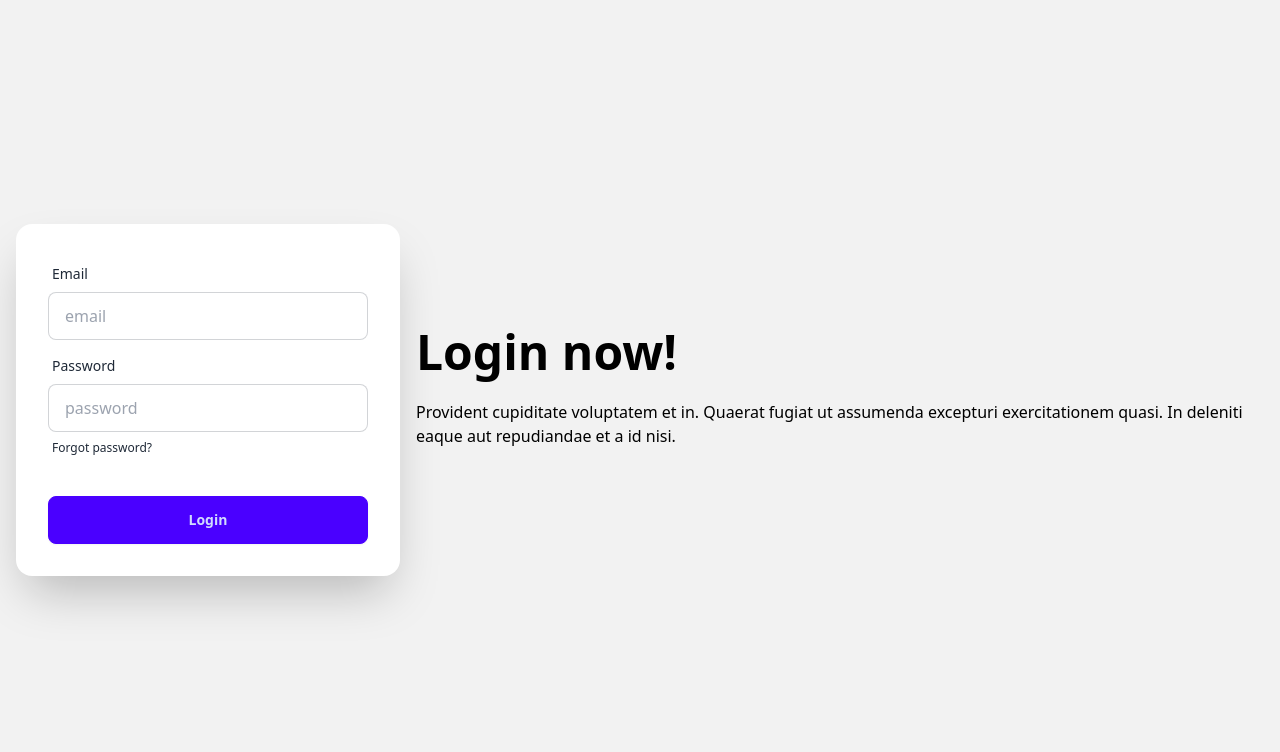
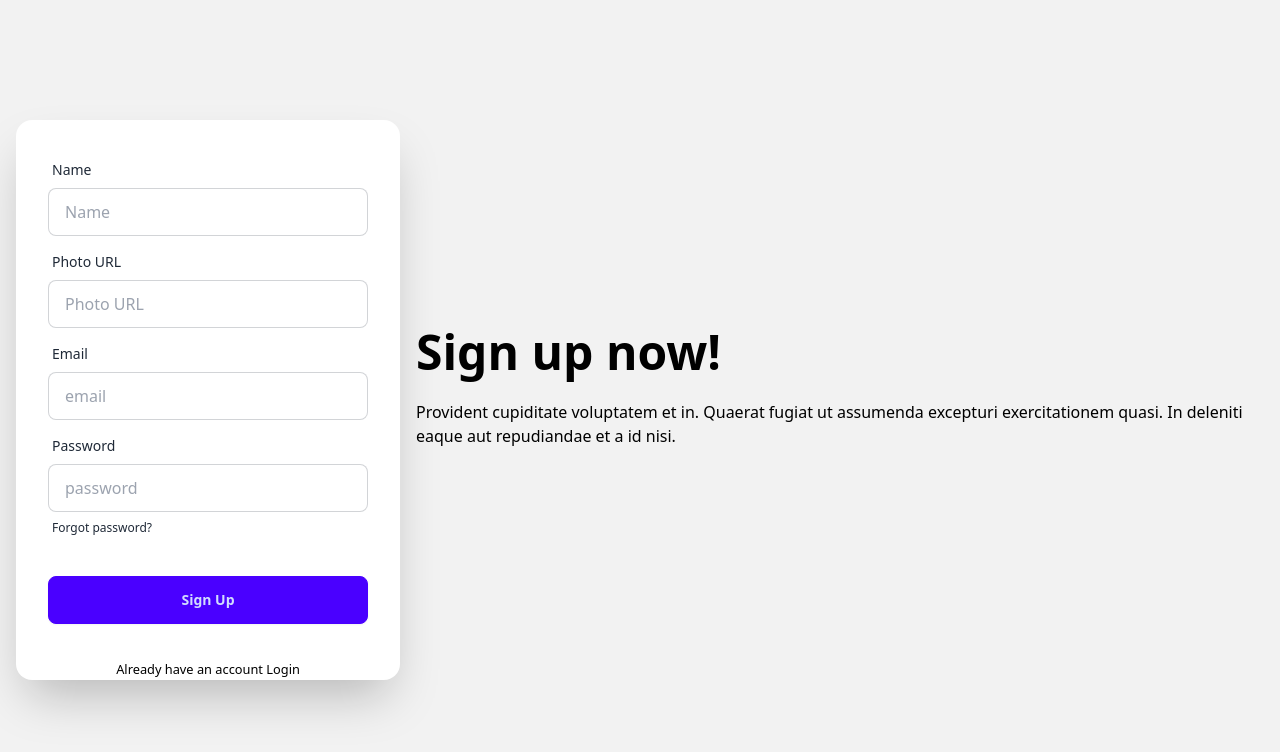
Before and after one commit to rahathasanDev/Bistro-Boss-client, a React (Vite) app: page /signup in a window 1280 px wide. Shown: the top 752 px of the page. Built offline with nearby package versions, Linux system fonts and the light colour scheme; no server answers.

Commit message:
Use Regex Validation In React Hook Form And Signup

```diff
--- a/package.json
+++ b/package.json
@@ -20,6 +20,7 @@
     "react-dom": "^18.2.0",
     "react-google-recaptcha": "^3.1.0",
     "react-helmet-async": "^2.0.4",
+    "react-hook-form": "^7.50.1",
     "react-parallax": "^3.5.1",
     "react-responsive-carousel": "^3.2.23",
     "react-router-dom": "^6.22.0",
@@ -27,6 +28,7 @@
     "react-tabs": "^6.0.2",
     "react-transition-group": "^4.4.5",
     "sort-by": "^1.2.0",
+    "sweetalert2": "^11.10.5",
     "swiper": "^11.0.6"
   },
   "devDependencies": {
--- a/src/Pages/Login/Login.jsx
+++ b/src/Pages/Login/Login.jsx
@@ -3,6 +3,7 @@ import { loadCaptchaEnginge, LoadCanvasTemplate, validateCaptcha } from 'react-s
 import { AuthContext } from '../../providers/Authprovider';
 import { Link, useLocation, useNavigate } from 'react-router-dom';
 import { Helmet } from 'react-helmet-async';
+import Swal from 'sweetalert2';
 // import Swal from 'sweetalert2'
 
 const Login = () => {
--- a/src/Pages/Shared/Footer/Footer.jsx
+++ b/src/Pages/Shared/Footer/Footer.jsx
@@ -62,9 +62,9 @@ const Footer = () => {
         </div>
 
       </div>
-      <div className="p-4 footer-center bg-base-300 text-base-content">
+      <div className="p-4 footer-center  text-black">
         <div>
-          <p>Copyright © 202 - All right reserved by ACME Industries Ltd</p>
+          <p>© Copyright 2024 - All right reserved by ACME Industries Ltd</p>
         </div>
       </div>
     </footer>
--- a/src/Pages/Shared/Navbar/Navbar.jsx
+++ b/src/Pages/Shared/Navbar/Navbar.jsx
@@ -13,7 +13,7 @@ const Navbar = () => {
 </>
   return (
     <>
-    <div className="navbar fixed  z-10 bg-opacity-10 bg-black text-white  max-w-screen-xl">
+    <div className="navbar fixed  z-10 bg-opacity-10 bg-black font-medium max-w-screen-xl">
         <div className="navbar-start">
             <div className="dropdown">
                 <label tabIndex={0} className="btn btn-ghost lg:hidden">
@@ -31,7 +31,7 @@ const Navbar = () => {
             </ul>
         </div>
         <div className="navbar-end">
-            <a className="btn  text-white">Get started</a>
+            <a className="btn">Get started</a>
         </div>
     </div>
 </>
--- a/src/Pages/SignUp/SignUp.jsx
+++ b/src/Pages/SignUp/SignUp.jsx
@@ -1,37 +1,93 @@
-import React from 'react';
+import { useContext } from "react";
+import { Helmet } from "react-helmet-async";
+import { useForm } from "react-hook-form";
+import { Link, useNavigate } from "react-router-dom";
+import { AuthContext } from "../../providers/Authprovider";
 
 const SignUp = () => {
+
+    const { register, handleSubmit, reset, formState: { errors } } = useForm();
+    const { createUser, updateUserProfile } = useContext(AuthContext);
+    const navigate = useNavigate();
+
+    const onSubmit = data => {
+        console.log(data);
+        createUser(data.email, data.password)
+            .then(result => {
+                const loggedUser = result.user;
+                console.log(loggedUser);
+                updateUserProfile(data.name, data.photoURL)
+                    .then(() => {
+                        console.log('user profile info updated')
+                        reset();
+                        navigate('/');
+
+                    })
+                    .catch(error => console.log(error))
+            })
+    };
+
     return (
+        <>
+            <Helmet>
+                <title>Bistro Boss | Sign Up</title>
+            </Helmet>
             <div className="hero min-h-screen bg-base-200">
                 <div className="hero-content flex-col lg:flex-row-reverse">
                     <div className="text-center lg:text-left">
-      <h1 className="text-5xl font-bold">Login now!</h1>
+                        <h1 className="text-5xl font-bold">Sign up now!</h1>
                         <p className="py-6">Provident cupiditate voluptatem et in. Quaerat fugiat ut assumenda excepturi exercitationem quasi. In deleniti eaque aut repudiandae et a id nisi.</p>
                     </div>
-    <div className="card shrink-0 w-full max-w-sm shadow-2xl bg-base-100">
-      <form className="card-body">
+                    <div className="card flex-shrink-0 w-full max-w-sm shadow-2xl bg-base-100">
+                        <form onSubmit={handleSubmit(onSubmit)} className="card-body">
+                            <div className="form-control">
+                                <label className="label">
+                                    <span className="label-text">Name</span>
+                                </label>
+                                <input type="text"  {...register("name", { required: true })} name="name" placeholder="Name" className="input input-bordered" />
+                                {errors.name && <span className="text-red-600">Name is required</span>}
+                            </div>
+                            <div className="form-control">
+                                <label className="label">
+                                    <span className="label-text">Photo URL</span>
+                                </label>
+                                <input type="text"  {...register("photoURL", { required: true })} placeholder="Photo URL" className="input input-bordered" />
+                                {errors.photoURL && <span className="text-red-600">Photo URL is required</span>}
+                            </div>
                             <div className="form-control">
                                 <label className="label">
                                     <span className="label-text">Email</span>
                                 </label>
-          <input type="email" placeholder="email" className="input input-bordered" required />
+                                <input type="email"  {...register("email", { required: true })} name="email" placeholder="email" className="input input-bordered" />
+                                {errors.email && <span className="text-red-600">Email is required</span>}
                             </div>
                             <div className="form-control">
                                 <label className="label">
                                     <span className="label-text">Password</span>
                                 </label>
-          <input type="password" placeholder="password" className="input input-bordered" required />
+                                <input type="password"  {...register("password", {
+                                    required: true,
+                                    minLength: 6,
+                                    maxLength: 20,
+                                    pattern: /(?=.*[A-Z])(?=.*[!@#$&*])(?=.*[0-9])(?=.*[a-z])/
+                                })} placeholder="password" className="input input-bordered" />
+                                {errors.password?.type === 'required' && <p className="text-red-600">Password is required</p>}
+                                {errors.password?.type === 'minLength' && <p className="text-red-600">Password must be 6 characters</p>}
+                                {errors.password?.type === 'maxLength' && <p className="text-red-600">Password must be less than 20 characters</p>}
+                                {errors.password?.type === 'pattern' && <p className="text-red-600">Password must have one Uppercase one lower case, one number and one special character.</p>}
                                 <label className="label">
                                     <a href="#" className="label-text-alt link link-hover">Forgot password?</a>
                                 </label>
                             </div>
                             <div className="form-control mt-6">
-          <button className="btn btn-primary">Login</button>
+                                <input className="btn btn-primary" type="submit" value="Sign Up" />
                             </div>
                         </form>
+                        <p><small>Already have an account <Link to="/login">Login</Link></small></p>
                     </div>
                 </div>
             </div>
+        </>
     );
 };
 
```
Also changed, not shown: 1 other file (tests, documents, lock files or other folders). Lines whose indentation alone changed are shown as unchanged.
